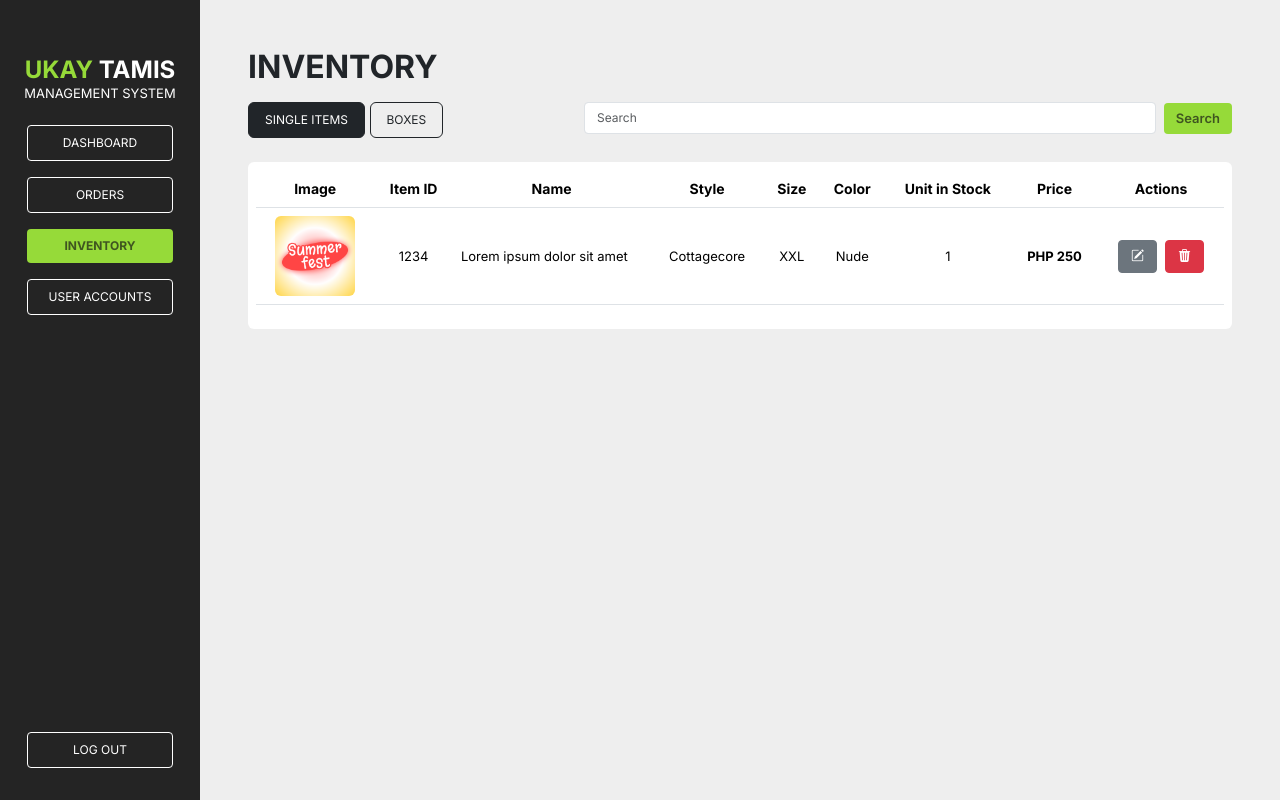
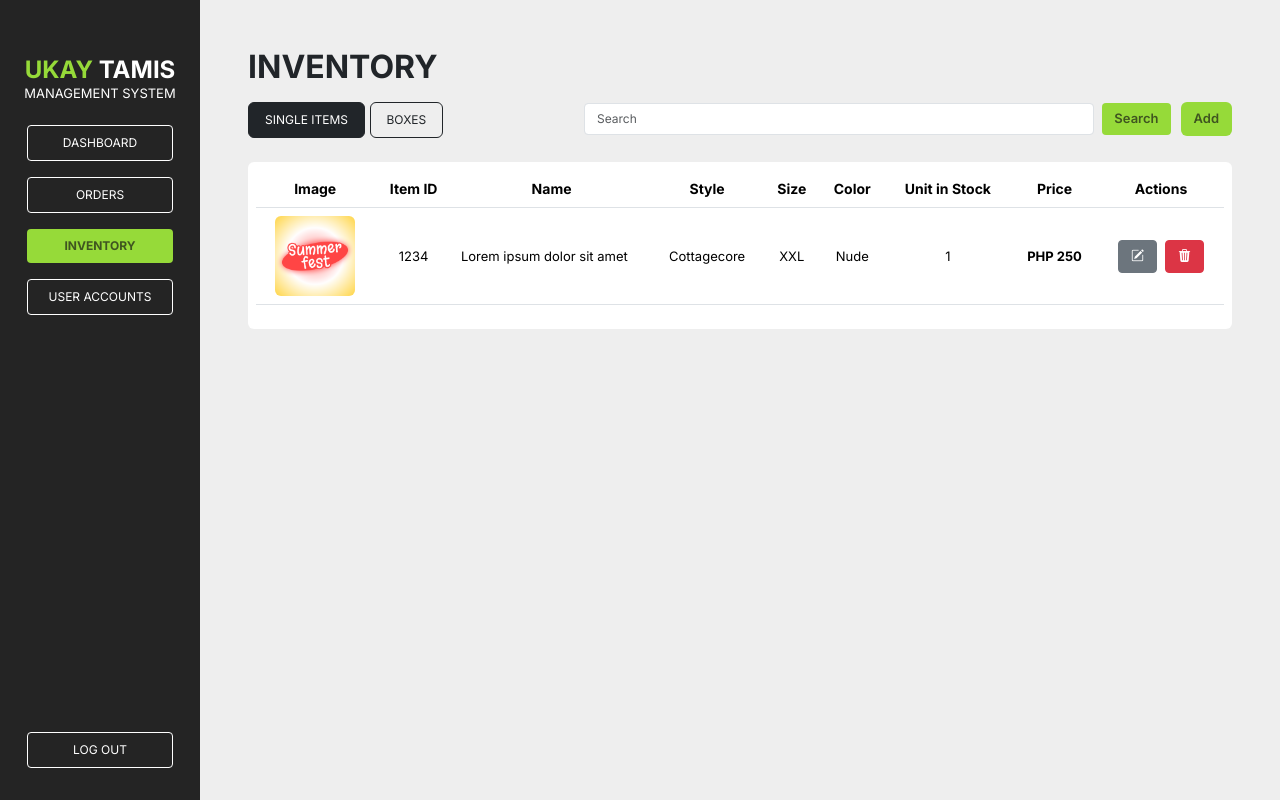
Before and after one commit to msn02/Ukay-Tamis-Management-System, a PHP site: page /inventory.php in a window 1280 px wide. Run offline with PHP 8.4, Linux system fonts and the light colour scheme; data comes from the database, SQL or seed files in the repository; data that the repository does not hold is empty.

Commit message:
Update inventory.php

```diff
--- a/pages/inventory.php
+++ b/pages/inventory.php
@@ -25,11 +25,14 @@
                     <label class="btn btn-outline-dark px-3 py-2" for="box">BOXES</label>
                 </form>
             </div>
-            <!-- searh bar -->
+
             <div class="col-8 ms-auto search_input">
-                <form action="" class="green_btn hstack">
-                    <input class="form-control me-2 rounded-1 focus-ring-light focus-ring" type="search" placeholder="Search" aria-label="Search">
-                    <button class="btn btn-secondary border-0 rounded-1" type="submit">Search</button>
+                <form action="" method="GET" class="green_btn hstack">
+                    <input class="form-control me-2 rounded-1 focus-ring-light focus-ring" type="search" name="search" placeholder="Search" aria-label="Search">
+                    <button class="btn btn-secondary border-0 rounded-1" id="search_btn" type="submit">Search</button>
+                    <button type="button" class="btn" style="margin-left: 10px;" data-bs-toggle="modal" data-bs-target="#addItemModal">Add</button>
+
+
                 </form>
             </div>
         </div>
@@ -37,6 +40,8 @@
         <div class="m-0 p-0" id="inventoryItemsDiv">
             <!-- single featured items -->
             <?php include '../others/inventory_items.php';?>
+
+
         </div>
 
         <div class="m-0 p-0" id="inventoryBoxesDiv" style="display: none;">
```
